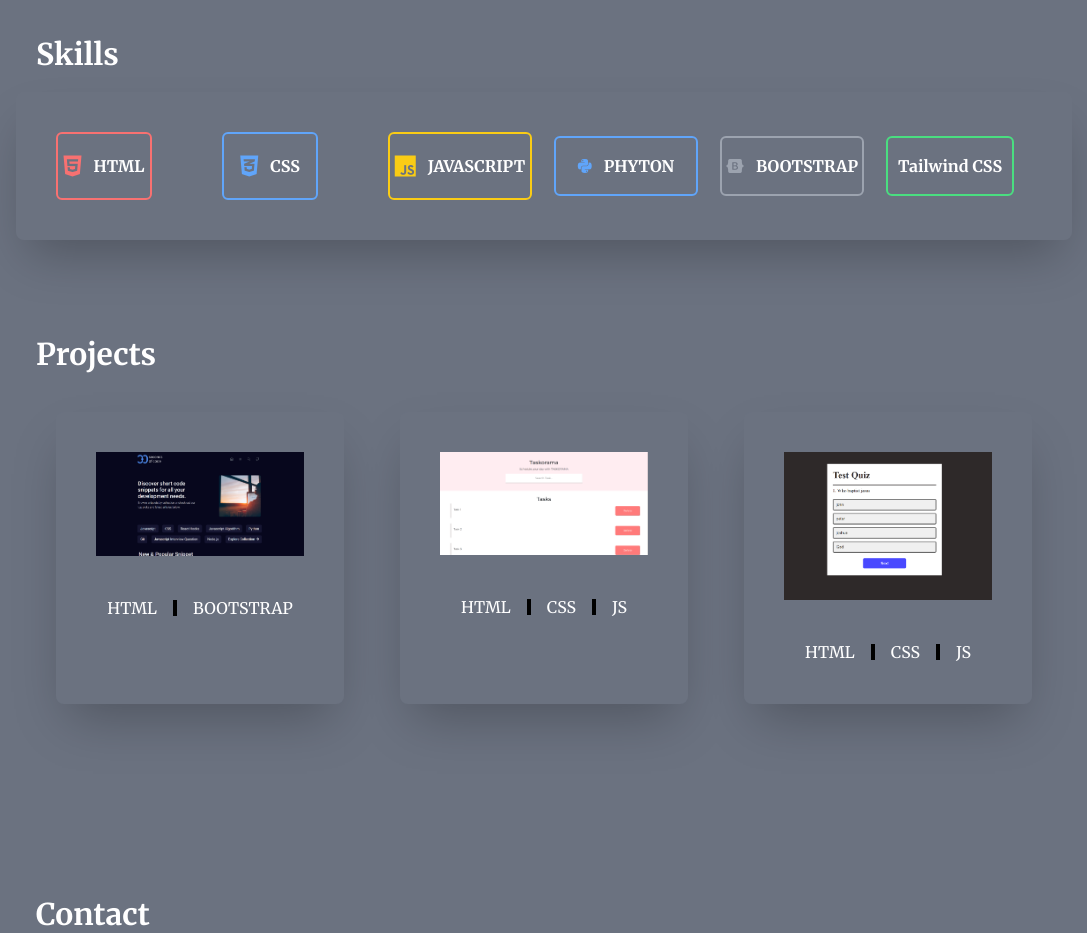
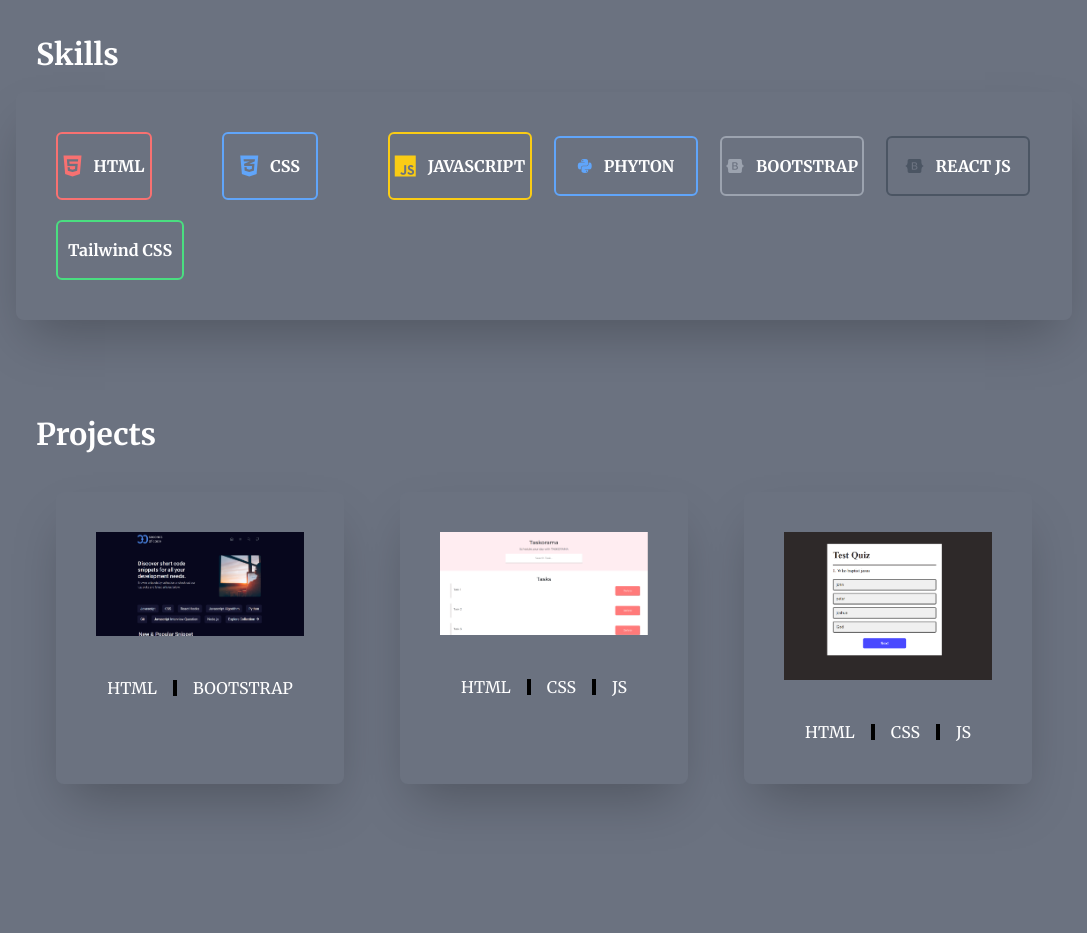
Before and after one commit to toluwase2006/Portfolio, a React (Create React App) app: page / in a window 1280 px wide. Shown: the part 1480-2413 px from the top of the page, without its empty margins (96-1183 px from the left). Built offline with nearby package versions, Linux system fonts and the light colour scheme.

Commit message:
Update skills.js

```diff
--- a/src/component/skills.js
+++ b/src/component/skills.js
@@ -25,6 +25,10 @@
             <i className="fa-brands fa-bootstrap text-gray-400"></i>
             <p>BOOTSTRAP</p>
         </div>
+        <div className='flex items-center justify-center space-x-3 font-semibold border-2 sm:w-36 w-full  border-gray-600 text-center py-4 rounded-md' data-aos="zoom-in-right" data-aos-delay="600" data-aos-duration="2000">
+            <i className="fa-brands fa-bootstrap text-gray-600"></i>
+            <p>REACT JS</p>
+        </div>
         <div className='border-2 border-green-400 font-semibold text-center py-4 sm:w-32 w-full  rounded-md' data-aos="zoom-in-right" data-aos-delay="700" data-aos-duration="2000">Tailwind CSS</div>
       </div>
     </div>
```
